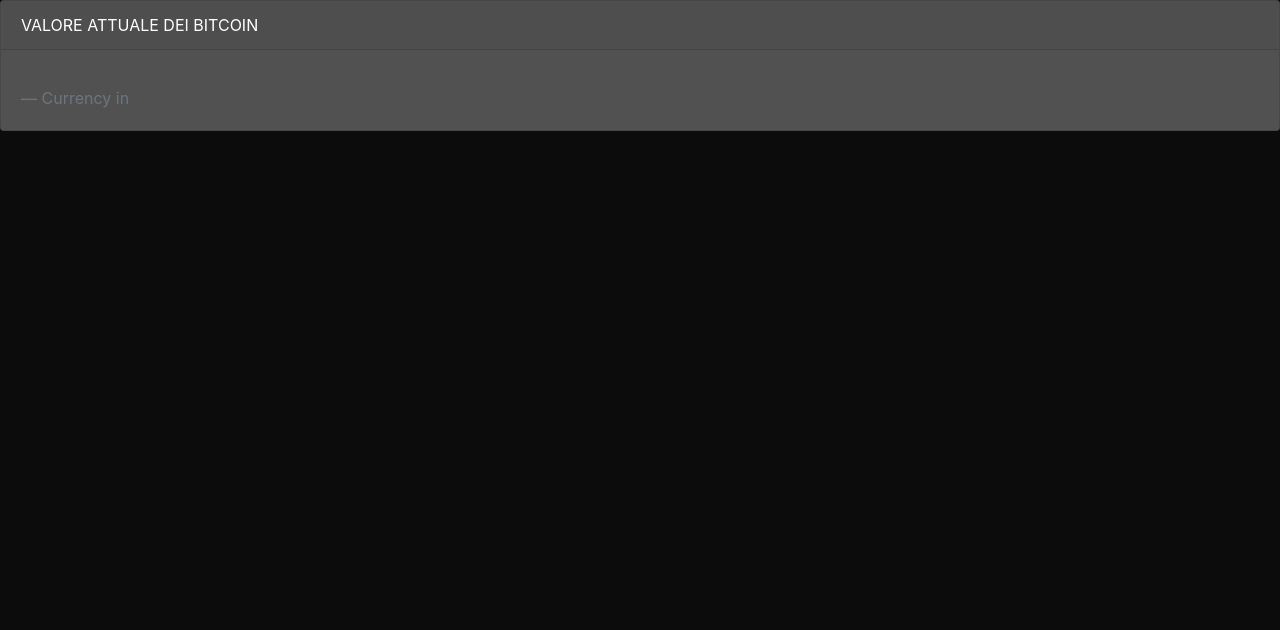
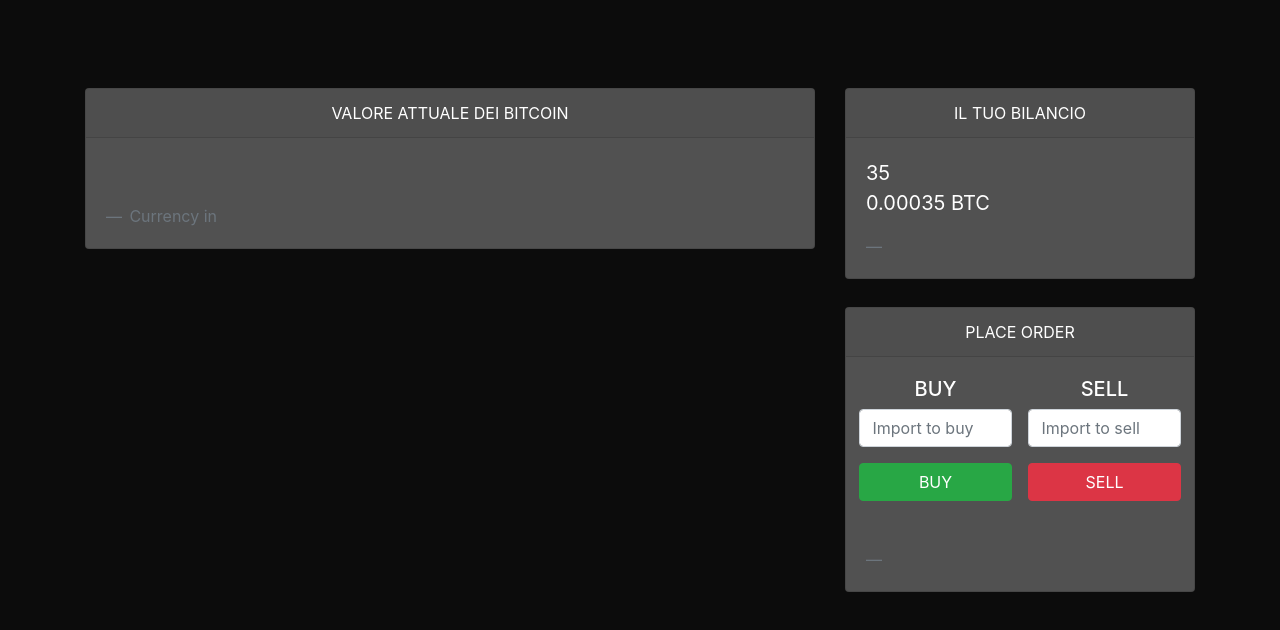
Before and after one commit to Ecali-zz/bottino, a React (Create React App) app: page / in a window 1280 px wide. Shown: the top 630 px of the page. Built offline with nearby package versions, Linux system fonts and the light colour scheme; no server answers.

Commit message:
add form to place order and balance view

```diff
--- a/package.json
+++ b/package.json
@@ -11,7 +11,7 @@
     "react": "^16.13.1",
     "react-bootstrap": "^1.3.0",
     "react-dom": "^16.13.1",
-    "react-scripts": "3.4.3"
+    "react-scripts": "^3.4.3"
   },
   "scripts": {
     "start": "react-scripts start",
--- a/src/App.scss
+++ b/src/App.scss
@@ -1,3 +1,4 @@
 @import "./scss/variables";
 @import "./scss/globals";
 @import "./scss/card";
+@import "./scss/form";
--- a/src/components/card.js
+++ b/src/components/card.js
@@ -4,6 +4,14 @@ import {Card} from 'react-bootstrap';
 class CardIn extends Component{
     constructor(props){
         super(props);
+        this.thereAreDesc = this.thereAreDesc.bind(this);
+    }
+    thereAreDesc(){
+        if(this.props.description != null){
+            return (
+                ` Currency in ${this.props.description}`
+            );
+        }
     }
     render(){
         return(
@@ -12,10 +20,12 @@ class CardIn extends Component{
                 <Card.Body>
                     <blockquote className="blockquote mb-0">
                     <p>
-                        {this.props.currentPrice} {this.props.codePrice}
+                        {this.props.text}
+                        <br />
+                        {this.props.text2}
                     </p>
                     <footer className="blockquote-footer">
-                        Currency in  <cite title="Source Title">{this.props.description}</cite>
+                        {this.thereAreDesc()}
                     </footer>
                     </blockquote>
                 </Card.Body>
--- /dev/null
+++ b/src/components/formBuySell.js
@@ -0,0 +1,89 @@
+import React, { Component } from 'react';
+import {Form, FormControl, Row, Col, Button} from 'react-bootstrap';
+class BuySell extends Component{
+
+    constructor(props){
+        super(props);
+        this.state = {
+            currencyBalance : this.props.currencyBalance,
+            btcBalance : this.props.btcBalance,
+            importToSell : 0,
+            importToBuy : 0,
+            buy : 'BUY',
+            sell : 'SELL',
+            valueBuy : '',
+            valueSell : ''
+        }
+        this.handleChange = this.handleChange.bind(this);
+        if(this.state.currencyBalance === undefined)
+            this.state.currencyBalance = 10;
+        console.log('balance ->' + this.state.currencyBalance);
+    }
+    handleChange(e) {
+        if(e.target.id === 'buy'){
+            this.setState({ valueBuy: e.target.value });
+        }else{
+            this.setState({ valueSell: e.target.value });
+        }
+
+      }
+    ammountToUse(str){
+
+        if(str === this.state.sell){
+            if(this.state.importToSell === 0){
+                return str;
+            }
+            return str + ' ' + this.state.importToSell;
+        }
+        if(this.state.importToBuy === 0){
+            return str;
+        }
+        return str + ' ' + this.state.importToBuy;
+    }
+
+    render(){
+        return(
+            <Form className='buyorsell'>
+                <Row className='buyorsell__row'>
+                <Col className='buyorsell__col'>
+                    <h5>{this.state.buy}</h5>
+                    <FormControl
+                        id='buy'
+                        type='number'
+                        min={0}
+                        max={this.state.currencyBalance}
+                        value ={this.state.valueBuy}
+                        placeholder="Import to buy"
+                        onChange={this.handleChange}
+                        />
+                    <Button
+                    type='submit'
+                    className='buyorsell__bott'
+                    variant='success'
+                    >
+                    {this.ammountToUse(this.state.buy)}
+                    </Button>
+                </Col>
+                <Col className='buyorsell__col'>
+                    <h5>{this.state.sell}</h5>
+                    <FormControl
+                    type='number'
+                    value ={this.state.valueSell}
+                    placeholder="Import to sell"
+                    onChange={this.handleChange}
+                    />
+                    <Button
+                    type='submit'
+                    className='buyorsell__bott'
+                    variant='danger'
+                    >
+                    {this.ammountToUse(this.state.sell)}
+                    </Button>
+                </Col>
+                </Row>
+            </Form>
+        );
+    }
+
+}
+export default BuySell;
--- a/src/components/stock.js
+++ b/src/components/stock.js
@@ -1,5 +1,7 @@
 import React, { Component } from 'react'
 import CardIn from './card';
+import BuySell from './formBuySell';
+import {Container, Row, Col} from 'react-bootstrap';
 class Stock extends Component {
 
     constructor(props){
@@ -10,10 +12,20 @@ class Stock extends Component {
             descriptionPrice: '',
             codePrice: ''
         }
-        this.title = 'VALORE ATTUALE DEI BITCOIN';
+        this.btcCode = 'BTC'
+        this.titleBit = 'VALORE ATTUALE DEI BITCOIN';
+        this.titleBalance = 'IL TUO BILANCIO';
+        this.titleOrder = 'PLACE ORDER';
+
+        this.text = '';
+        this.balance = 35
+        this.bitcoinBalance = 0.00035;
     }
     componentDidMount(){
         this.fetchBTC();
+    }
+    howManyBTC(){
+        return (this.balance / this.state.currentPriceFloat).toFixed(6);
     }
     fetchBTC(){
         const API_LINK = 'https://api.coindesk.com/v1/bpi/currentprice/EUR.json';
@@ -35,15 +47,38 @@ class Stock extends Component {
 
     }
     render() {
+        this.text = this.state.currentPrice +' '+ this.state.codePrice;
+        //this.bitcoinBalance = this.howManyBTC();
         return (
-            <div>
-                <CardIn
-                    title = {this.title}
-                    currentPrice = {this.state.currentPrice}
-                    codePrice = {this.state.codePrice}
-                    description = {this.state.descriptionPrice}
-                />
-            </div>
+            <Container className='main-container'>
+                <Row>
+                    <Col className='col-sm-8'>
+                        <CardIn
+                        title = {this.titleBit}
+                        text = {this.text}
+                        description = {this.state.descriptionPrice}
+                        />
+                    </Col>
+                    <Col>
+                        <CardIn
+                        title = {this.titleBalance}
+                        text = {this.balance + ' '+ this.state.codePrice}
+                        text2 = {this.bitcoinBalance + ' '+ this.btcCode}
+                        />
+                    </Col>
+                </Row>
+                <Row>
+                    <Col className='col-sm-8' >
+
+                    </Col>
+                    <Col>
+                        <CardIn
+                        title = {this.titleOrder}
+                        text= {<BuySell/>}
+                        />
+                    </Col>
+                </Row>
+            </Container>
         )
     }
 }
--- a/src/scss/_card.scss
+++ b/src/scss/_card.scss
@@ -2,3 +2,6 @@
     background-color: $lightdarkgrey !important;
     color: white;
 }
+.card-header{
+    text-align: center;
+}
--- /dev/null
+++ b/src/scss/_form.scss
@@ -0,0 +1,10 @@
+.buyorsell{
+    text-align: center;
+    &__col{
+        padding: 0 0.53rem !important;
+    }
+    &__bott{
+        margin-top: 1rem;
+        width: 100%;
+    }
+}
--- a/src/scss/_globals.scss
+++ b/src/scss/_globals.scss
@@ -12,3 +12,12 @@ body{
   background-color: $darkgrey !important;
   color: white !important;
 }
+.main-container{
+  padding-top: 3.75rem;
+}
+.main-container .col{
+  padding-top: 1.75rem;
+}
+.col{
+  padding: 0 1.75rem;
+}
```
Also changed, not shown: 1 other file (tests, documents, lock files or other folders).
